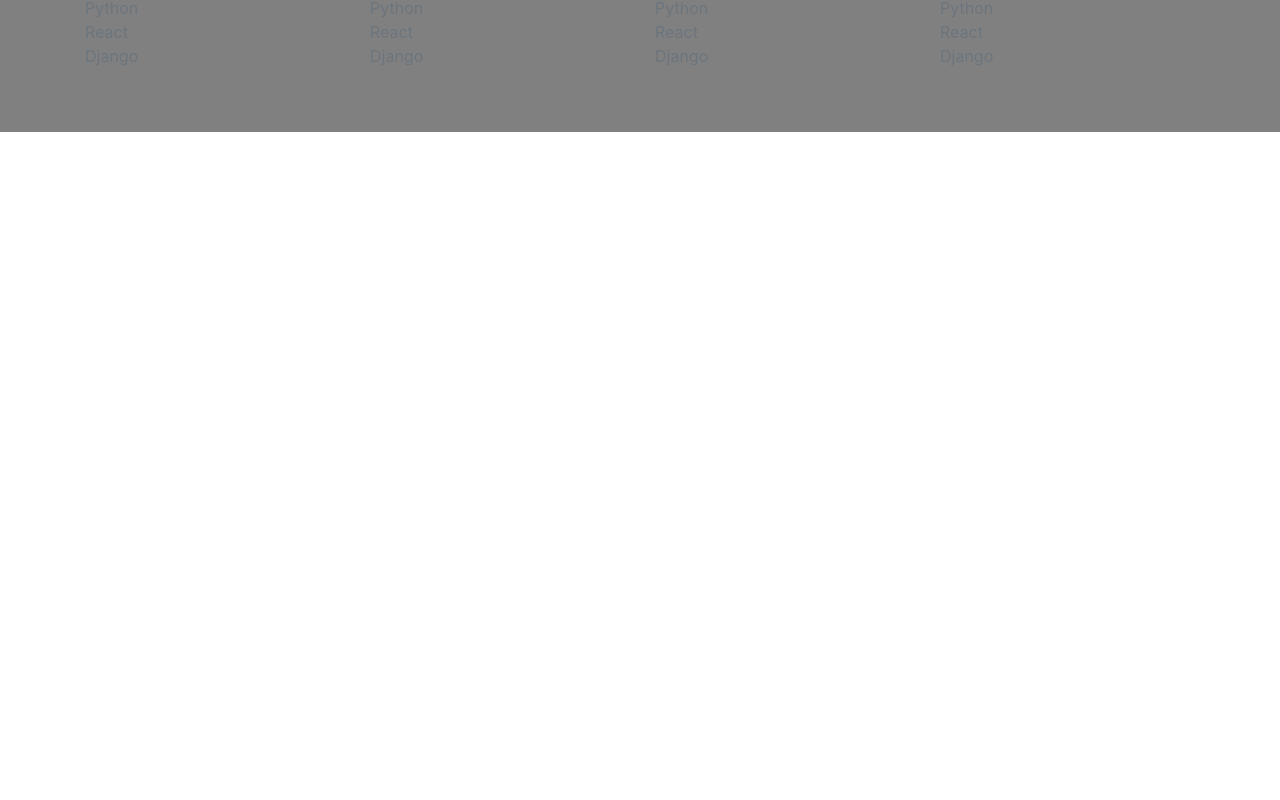
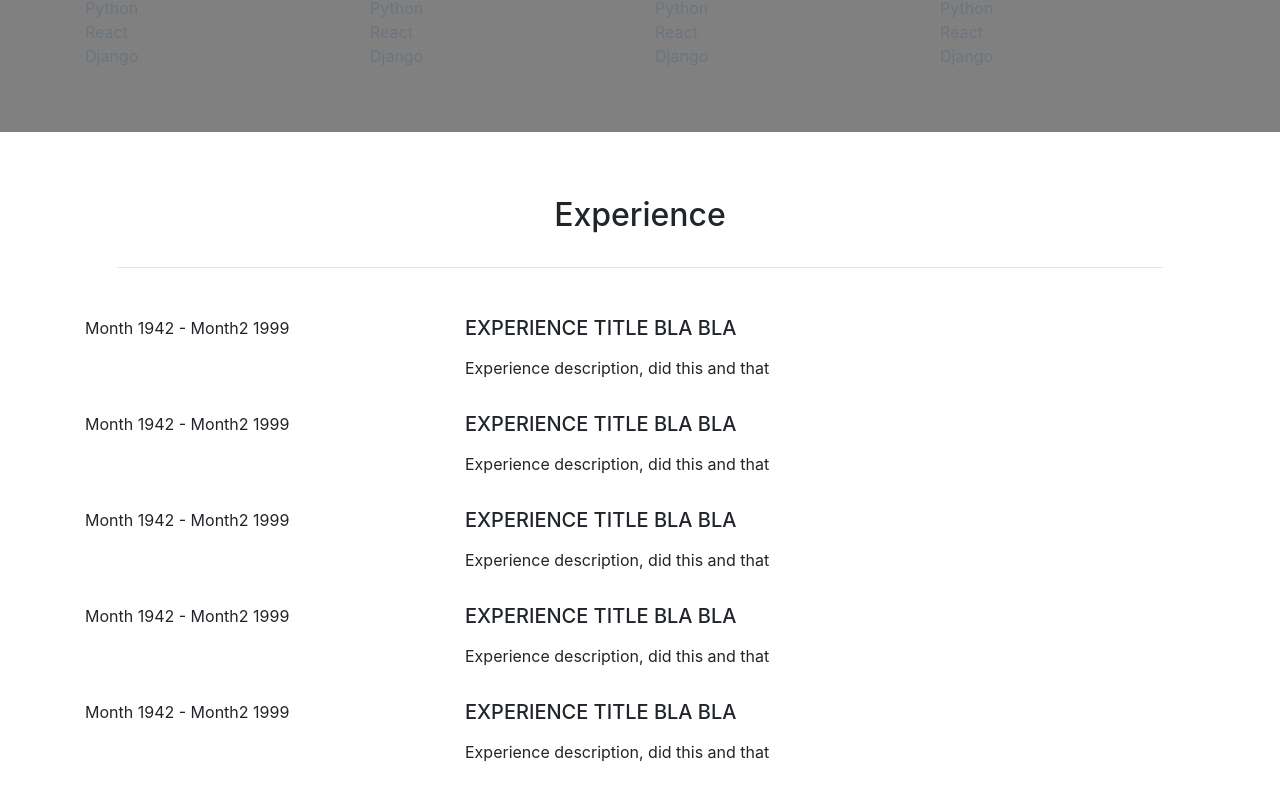
Before and after one commit to rtakasu/personal_website_react, a React (Create React App) app: page / in a window 1280 px wide. Shown: the part 1516-2316 px from the top of the page. Before the commit the page ends 1648 px from the top, so only its background shows below. Built offline with nearby package versions, Linux system fonts and the light colour scheme.

Commit message:
experience section skeleton

```diff
--- a/src/App.css
+++ b/src/App.css
@@ -69,6 +69,10 @@ body, html, #root, .container-div {
   margin-top: 2rem;
 }
 
+.experience-item {
+  margin-top: 1rem;
+}
+
 .bgimage {
   width:100%;
   height:100%;
--- a/src/App.js
+++ b/src/App.js
@@ -6,6 +6,7 @@ import Section from './Section.js';
 import Background from './Background.js';
 import About from './About.js';
 import Skills from './Skills.js';
+import Experience from './Experience.js';
 import AboutItem from './AboutItem.js';
 import { Button, Image, Row, Col, Grid, Jumbotron } from 'react-bootstrap';
 
@@ -39,6 +40,12 @@ class App extends Component {
                   background={'grey'}
                   sectionBody={<Skills/>}
                 />
+                <Section
+                  id={'experience'}
+                  title={'Experience'}
+                  background={'white'}
+                  sectionBody={<Experience/>}
+                />
 
             </div>
         );
--- /dev/null
+++ b/src/Experience.js
@@ -0,0 +1,34 @@
+import React, { Component } from 'react';
+import ExperienceItem from './ExperienceItem.js';
+import { Button, Image, Row, Col, Grid, Jumbotron } from 'react-bootstrap';
+
+class Experience extends React.Component {
+	render () {
+		return (
+			  <Grid>
+			  		<ExperienceItem
+							date='Month 1942 - Month2 1999'
+							title='EXPERIENCE TITLE BLA BLA'
+							description='Experience description, did this and that '/>
+						<ExperienceItem
+							date='Month 1942 - Month2 1999'
+							title='EXPERIENCE TITLE BLA BLA'
+							description='Experience description, did this and that '/>
+						<ExperienceItem
+							date='Month 1942 - Month2 1999'
+							title='EXPERIENCE TITLE BLA BLA'
+							description='Experience description, did this and that '/>
+						<ExperienceItem
+							date='Month 1942 - Month2 1999'
+							title='EXPERIENCE TITLE BLA BLA'
+							description='Experience description, did this and that '/>
+						<ExperienceItem
+							date='Month 1942 - Month2 1999'
+							title='EXPERIENCE TITLE BLA BLA'
+							description='Experience description, did this and that '/>
+			  </Grid>
+		)
+	}
+}
+
+export default Experience;
--- /dev/null
+++ b/src/ExperienceItem.js
@@ -0,0 +1,20 @@
+import React, { Component } from 'react';
+import { Button, Image, Row, Col, Grid, Jumbotron } from 'react-bootstrap';
+
+class ExperienceItem extends React.Component {
+	render (props) {
+		return (
+			<Row className='experience-item'>
+				<Col lg={4} md={4} >
+					{this.props.date}
+				</Col>
+				<Col lg={8} md={8} >
+					<h5 className="mb-3">{this.props.title}</h5>
+					<p>{this.props.description}</p>
+				</Col>
+			</Row>
+		)
+	}
+}
+
+export default ExperienceItem;
```
